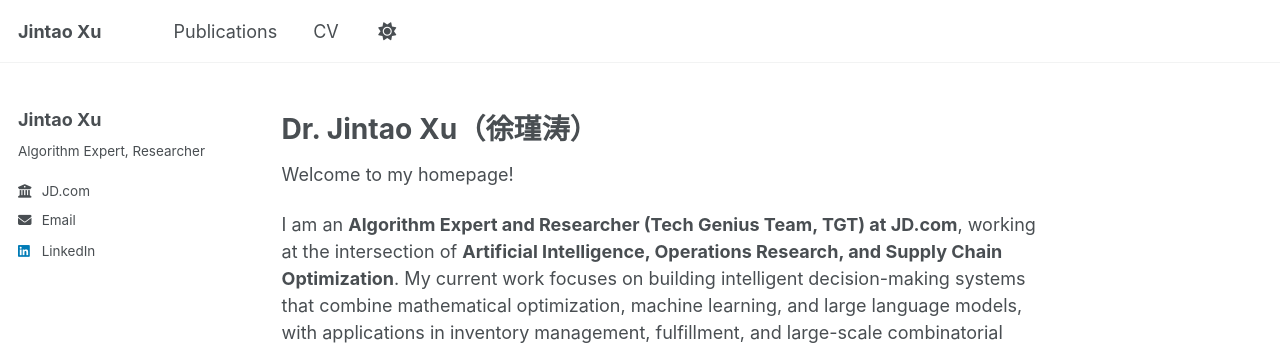
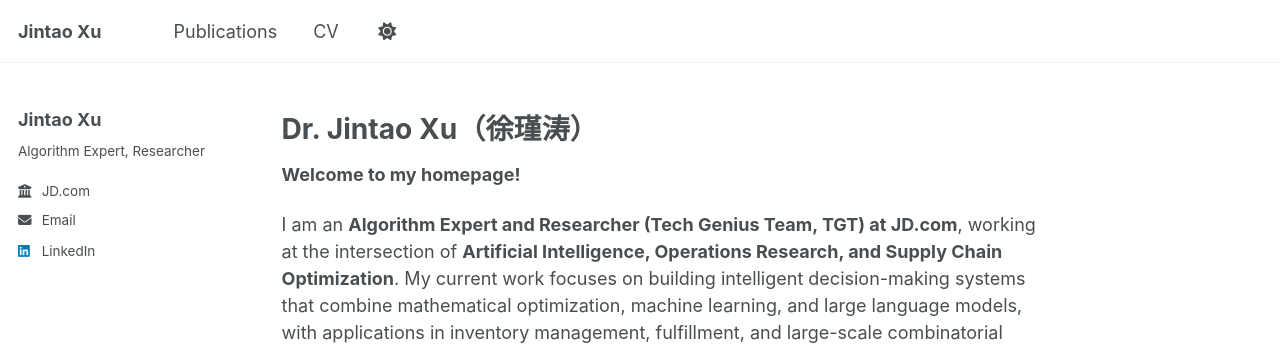
Before and after one commit to JintaoXuMath/JintaoXuMath.github.io, a Jekyll site: the page built from _pages/about.md, in a window 1280 px wide. Shown: the top 350 px of the page. Built offline with Jekyll 4.4.1, drawn with Linux system fonts in a browser that asks for light colours.

```diff
--- a/_pages/about.md
+++ b/_pages/about.md
@@ -9,7 +9,7 @@ redirect_from:
 
 # Dr. Jintao Xu（徐瑾涛）
 
-Welcome to my homepage!
+**Welcome to my homepage!**
 
 I am an **Algorithm Expert and Researcher (Tech Genius Team, TGT) at JD.com**, working at the intersection of **Artificial Intelligence, Operations Research, and Supply Chain Optimization**. My current work focuses on building intelligent decision-making systems that combine mathematical optimization, machine learning, and large language models, with applications in inventory management, fulfillment, and large-scale combinatorial optimization.
 
```
